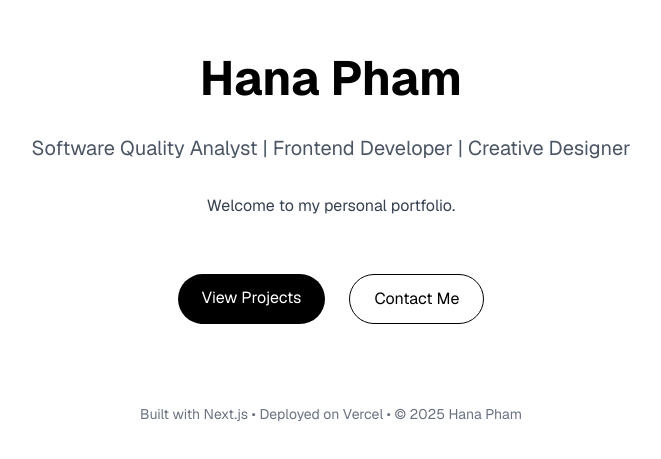
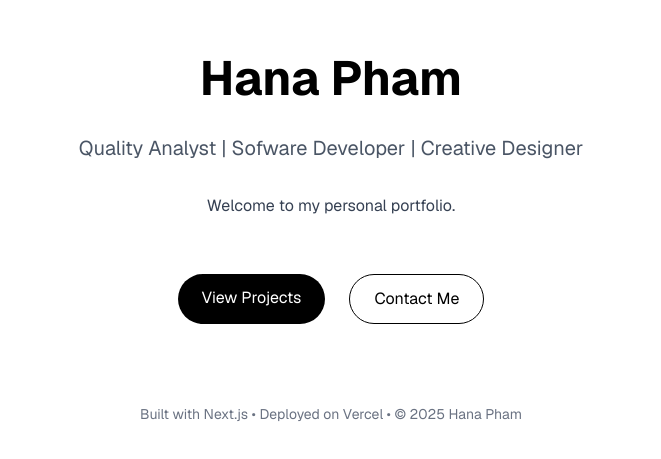
Before and after one commit to Hana-pham/HanaPortfolio, a Next.js app: page / in a window 1280 px wide. Shown: the part 161-620 px from the top of the page, without its empty margins (309-970 px from the left). Built offline with nearby package versions, Linux system fonts and the light colour scheme.

Commit message:
Update Home

```diff
--- a/src/app/page.tsx
+++ b/src/app/page.tsx
@@ -6,7 +6,7 @@ export default function Home() {
       <main className="flex flex-col items-center gap-8 text-center max-w-3xl">
         <h1 className="text-5xl font-bold">Hana Pham</h1>
         <p className="text-xl text-gray-600">
-          Software Quality Analyst | Frontend Developer | Creative Designer
+           Quality Analyst | Sofware Developer | Creative Designer
         </p>
         <p className="text-base text-gray-700">
           Welcome to my personal portfolio.
```
